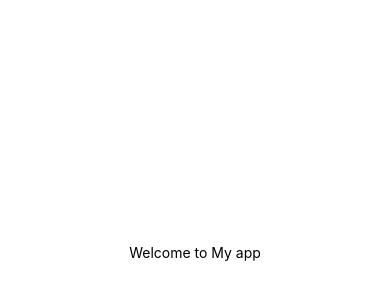
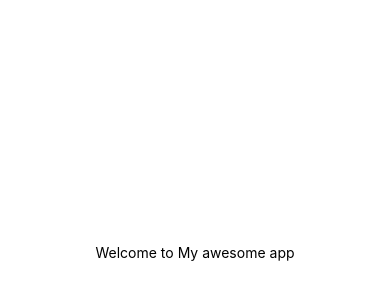
Before and after one commit to xiaoxuansu11041104/5520week2, a React Native app: screen / in a window 390 px wide. Shown: the part 170-470 px from the top of the page. Built offline with nearby package versions, Linux system fonts and the light colour scheme.

Commit message:
Change AppName

```diff
--- a/App.js
+++ b/App.js
@@ -4,7 +4,7 @@ import { StyleSheet, Text, View } from 'react-native';
 export default function App() {
 
   // Declare a constant variable for the app name
-  const appName = "My app";
+  const appName = "My awesome app";
 
   return (
     <View style={styles.container}>
```
